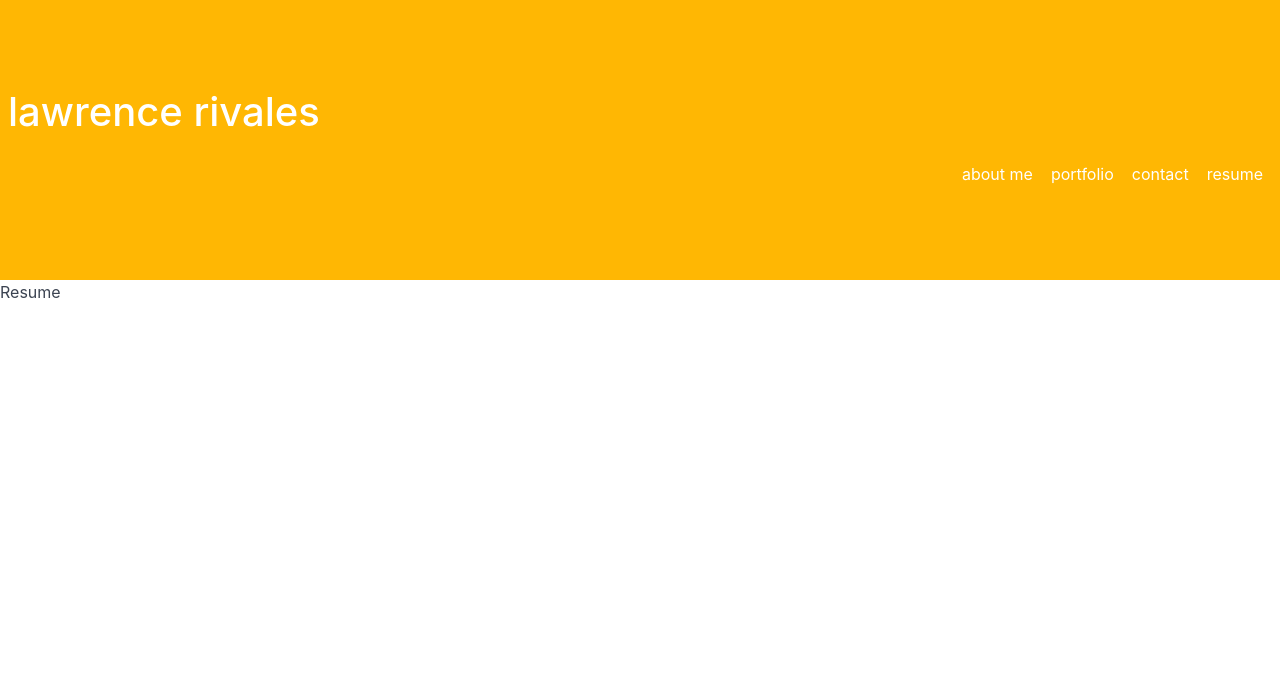
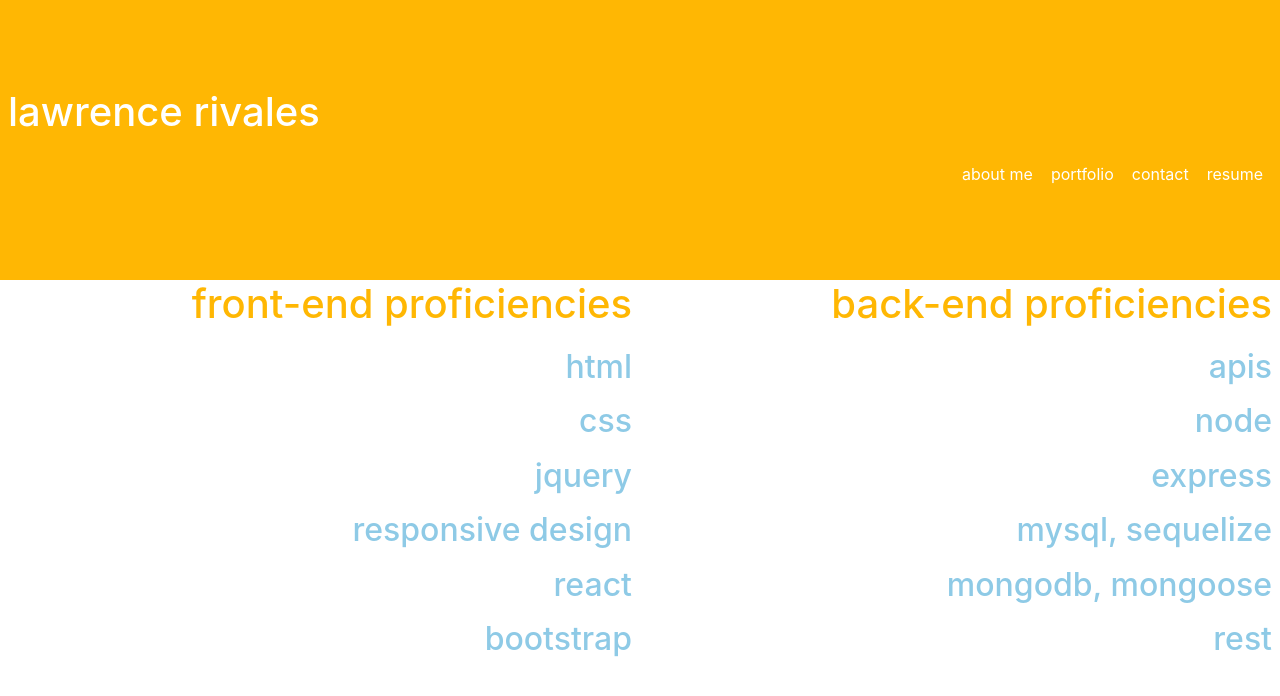
Before and after one commit to lrivales/my-portfolio, a React (Create React App) app: page /resume in a window 1280 px wide. Shown: the top 696 px of the page. Built offline with nearby package versions, Linux system fonts and the light colour scheme.

Commit message:
added resume content

```diff
--- a/src/components/About/index.js
+++ b/src/components/About/index.js
@@ -4,7 +4,7 @@ function About() {
     return(
         <div id="about" className="text-right custom-padding">
             <h1 className="text-custom-quaternary">
-                <div className="avatar" data-initial="lr" />
+                <div className="avatar" data-initial="LR" />
                 &nbsp;&nbsp;about me
             </h1>
             <h2 className="text-custom-primary">
--- a/src/components/Contact/index.js
+++ b/src/components/Contact/index.js
@@ -2,10 +2,18 @@ import React from "react";
 
 function Contact() {
     return(
-        <div id="contact">
-            <p>
-                Contact
-            </p>
+        <div className="column custom-padding" id="contact">
+            <div className="column">
+                <h2 className="text-right text-custom-primary">send me a message</h2>
+            </div>
+            <div className="form-group column">
+                <label className="form-label" htmlFor="name">name</label>
+                <input className="form-input" type="text" id="name" placeholder="name" />
+                <label className="form-label" htmlFor="email">email</label>
+                <input className="form-input" type="text" id="email" placeholder="email" />
+                <label className="form-label" htmlFor="message">message</label>
+                <textarea className="form-input" id="message" placeholder="message" rows="3"></textarea>
+            </div>
         </div>
     )
 }
--- a/src/components/Navbar/index.js
+++ b/src/components/Navbar/index.js
@@ -6,7 +6,7 @@ function Navbar() {
     return (
         <header className="navbar">
             <section className="navbar-section">
-                {/* Used for spacing only */}
+                {/* used for spacing only */}
             </section>
             <section className="navbar-section">
                 <div className="input-group input-inline">
--- a/src/components/Portfolio/index.js
+++ b/src/components/Portfolio/index.js
@@ -47,7 +47,7 @@ function Portfolio() {
     ]);
 
     return(
-        <div className="container">
+        <div className="container custom-padding">
             <div className="columns custom-padding">
                 {projects.map((project) => {
                     return(
--- a/src/components/Resume/index.js
+++ b/src/components/Resume/index.js
@@ -1,11 +1,30 @@
-import React from "react";
+import React, { useState } from "react";
 
 function Resume() {
+    const [frontEndSkills] = useState(['html', 'css', 'jquery', 'responsive design', 'react', 'bootstrap'])
+
+    const [backEndSkills] = useState(['apis', 'node', 'express', 'mysql, sequelize', 'mongodb, mongoose', 'rest'])
+
     return(
-        <div id="resume">
-            <p>
-                Resume
-            </p>
+        <div id="resume" className="container">
+            <div className="columns">
+                <div className="column col-6">
+                    <h1 className="text-right text-custom-quaternary">front-end proficiencies</h1>
+                    {frontEndSkills.map((skill) => {
+                        return(
+                            <h2 className="text-right text-custom-primary" key={skill}>{skill}</h2>
+                        )
+                    })}
+                </div>
+                <div className="column col-6">
+                    <h1 className="text-right text-custom-quaternary">back-end proficiencies</h1>
+                    {backEndSkills.map((skill) => {
+                        return(
+                            <h2 className="text-right text-custom-primary" key={skill}>{skill}</h2>
+                        )
+                    })}
+                </div>
+            </div>
         </div>
     )
 }
--- a/src/index.js
+++ b/src/index.js
@@ -1,6 +1,6 @@
 import React from 'react';
 import ReactDOM from 'react-dom';
-import { BrowserRouter, Routes, Route } from 'react-router-dom';
+import { BrowserRouter, Switch, Routes, Route } from 'react-router-dom';
 import './index.css';
 import './spectre-exp.css';
 import './spectre-icons.css';
@@ -17,6 +17,7 @@ ReactDOM.render(
     <BrowserRouter>
     <Routes>
       <Route path="/" element={<App />}>
+        <Route index element={<About />} />
         <Route path="about" element={<About />} />
         <Route path="portfolio" element={<Portfolio />} />
         <Route path="contact" element={<Contact />} />
```
